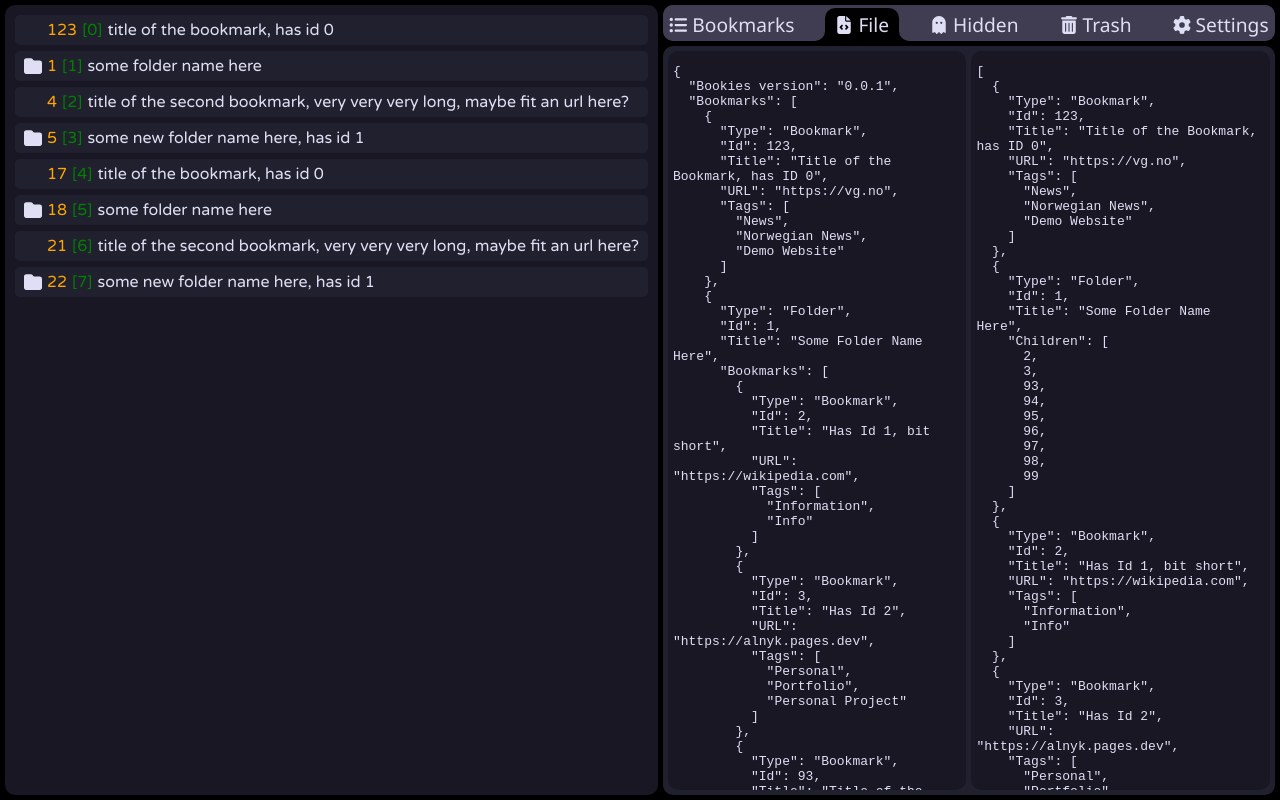
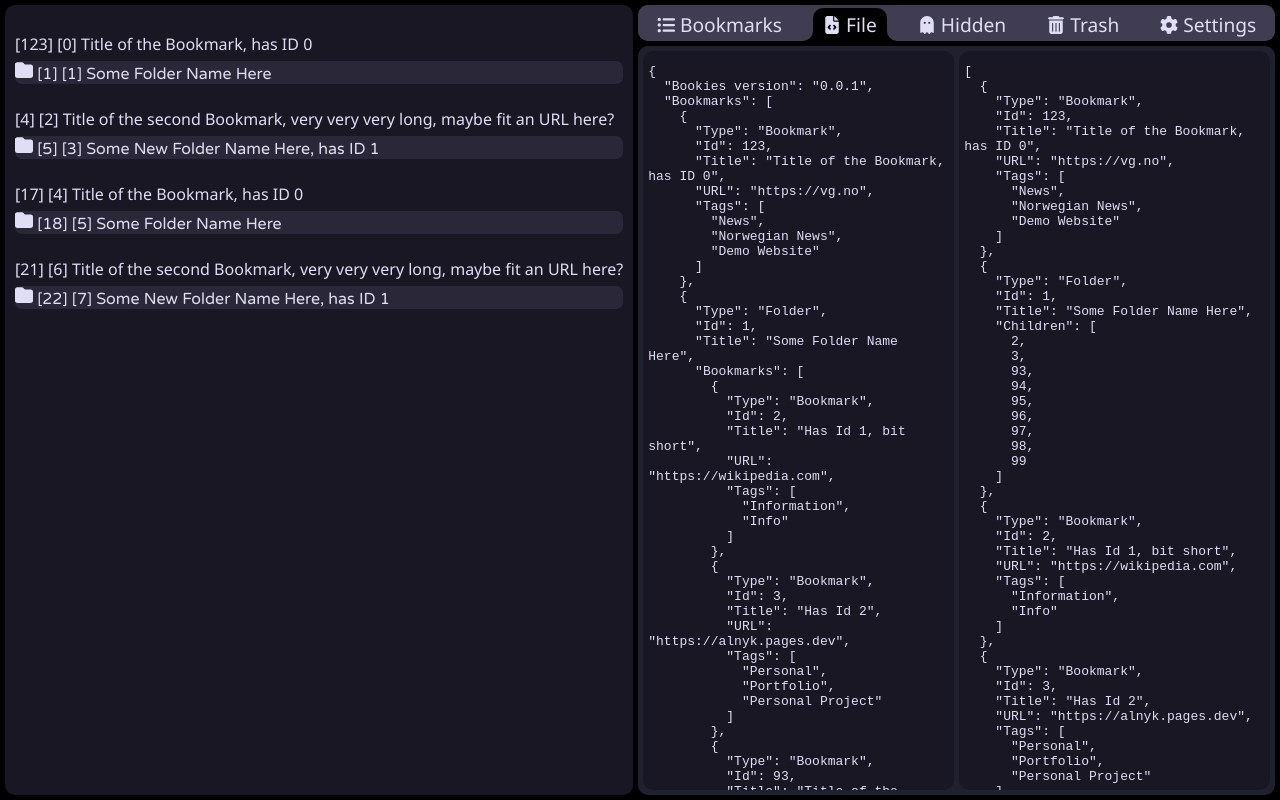
Before and after one commit to MiiNK1Y/bookies, a Vue app in the folder front-end/: page /browser/file in a window 1280 px wide. Built offline with nearby package versions, Linux system fonts and the light colour scheme.

Commit message:
checkpoint, the nodes are showing, now to sort some varibles between the components for 'correctness'

```diff
--- a/front-end/src/components/browser/BrowserTree.vue
+++ b/front-end/src/components/browser/BrowserTree.vue
@@ -1,5 +1,7 @@
 <script setup>
-import BrowserNode from './BrowserNode.vue';
+//import BrowserNode from './BrowserNode.vue';
+
+import Node from './node/Node.vue';
 import { bookiesTreeRef } from '@/stores/folderTree.js';
 import { onDrop, setBackgroundColor, rmBackgroundColor } from './BrowserMoveTreeItem.js';
 </script>
@@ -12,13 +14,13 @@ import { onDrop, setBackgroundColor, rmBackgroundColor } from './BrowserMoveTree
     @dragleave.prevent="rmBackgroundColor"
     @drop.prevent.stop="onDrop($event, 0); rmBackgroundColor($event)" >
 
-    <BrowserNode
+    <Node
       v-for="(node, index) in bookiesTreeRef.Bookmarks"
       :key="node.Id"
       :node="node"
+      :index="index"
       :parentId="0"
-      :enableChildren="true"
-      :index="index"
+      :enableTree="true"
       />
   </div>
 </template>
--- a/front-end/src/components/browser/node/Node.vue
+++ b/front-end/src/components/browser/node/Node.vue
@@ -1,7 +1,7 @@
 <!-- NOTE: Node.vue -->
 
 <script setup>
-import { ref } from 'vue';
+import { ref, computed } from 'vue';
 import NodeHead from './NodeHead.vue';
 import NodeHoverZone from './NodeHoverZone.vue';
 import { stateRefs } from '@/stores/folderTree.js';
@@ -37,7 +37,7 @@ const hoveringThis = ref(false);
 
 
 const children = ref({
-  show: false,
+  show: false, // maybe expression to add enableTree here?
   exists: computed(() => props.node.Bookmarks),
   icon: computed(() => children.value.show
     ? "/src/assets/icons/folder-open-solid.svg"
@@ -71,7 +71,7 @@ const thisNodeIsSelected = computed(() =>
     <!-- Bookmark. -->
     <NodeHead
       v-if="node.Type === 'Bookmark'"
-      :type="Bookmark" >
+      :node="node" >
 
       <template #id>{{ node.Id }}</template>
       <template #index>{{ index }}</template>
@@ -86,12 +86,19 @@ const thisNodeIsSelected = computed(() =>
       @dragleave.prevent.stop="rmBackgroundColor($event)"
       @drop.prevent.stop="onDrop($event, node.Id);
         rmBackgroundColor($event);"
-      :class=""
-      class="" >
+      :class="{ 'folder-padding': children.show }"
+      class="node folder drop-zone prevent-select" >
 
       <NodeHead
-        :type="Folder" >
+        :node="node" >
 
+        <template #icon>
+          <img
+            @click.stop="$emit('showChildren')"
+            :src="children.icon"
+            draggable="false"
+          />
+        </template>
         <template #id>{{ node.Id }}</template>
         <template #index>{{ index }}</template>
         <template #title>{{ node.Title }}</template>
@@ -107,7 +114,7 @@ const thisNodeIsSelected = computed(() =>
         :enableTree
         class="child" />
     </div>
-  </div">
+  </div>
 </template>
 
 
@@ -123,7 +130,11 @@ div.node {
   cursor: default;
 }
 
+div.folder { background-color: hsla(248deg, 13%, 36%, 0.3); }
 div.child { margin-left: 20px; }
+
+/* 'dragover' style applied from 'MoveTreeItem.js' */
+div.drop-zone.dragover { background-color: var(--rp-highlight-high); }
 
 div.inactive-hover {
   background-color: var(--ct-surface_0);
--- a/front-end/src/components/browser/node/NodeHead.vue
+++ b/front-end/src/components/browser/node/NodeHead.vue
@@ -1,7 +1,9 @@
 <!-- NOTE: NodeHead.vue -->
 
 <script setup>
+import { ref, computed } from 'vue';
 import { startDrag, onDragEnd } from '../BrowserMoveTreeItem.js';
+import { stateRefs } from '@/stores/folderTree.js';
 
 
 const props = defineProps({
@@ -9,12 +11,10 @@ const props = defineProps({
     type: Object,
     required: true
   },
-  open: {
-    type: Boolean,
-    required: true,
-    default: false
-  }
 });
+
+
+const hoveringThis = ref(false);
 
 
 function selectThisNode() {
--- a/front-end/src/components/browser/node/NodeHoverZone.vue
+++ b/front-end/src/components/browser/node/NodeHoverZone.vue
@@ -1,7 +1,7 @@
 <!-- NOTE: NodeHoverZone.vue -->
 
 <script setup>
-import { ref } from 'vue';
+import { ref, computed } from 'vue';
 import {
   dragMode,
   onDrop,
@@ -11,7 +11,7 @@ import {
 
 const props = defineProps({
   type: {
-    type: Object,
+    type: String,
     required: true
   },
   id: {
@@ -20,6 +20,10 @@ const props = defineProps({
   },
   parentId: {
     type: Number,
+    required: true
+  },
+  showChildren: {
+    type: Boolean,
     required: true
   }
 });
@@ -31,7 +35,9 @@ const emit = defineEmits(['showChildren']);
 const hovering = ref({
   top: false,
   bottom: false,
-  closedFolder: computed(() => dragMode.value && props.type === 'Folder')
+  closedFolder: computed(() =>
+    dragMode.value && props.type === 'Folder' && !props.showChildren
+  )
 })
 
 
@@ -41,7 +47,7 @@ function toggleChildrenDelay(event, nodeId) {
   if (itemId == nodeId) return;
   hoveringFolder.value = nodeId;
   timeoutId = setTimeout(() => {
-    if (hoveringFolder.value == nodeId && dragMode) {
+    if (hoveringFolder.value == nodeId && dragMode.value) {
       emit('showChildren');
     }
     hoveringFolder.value = null;
@@ -57,8 +63,10 @@ function cancelToggleChildrenDelay() {
 
 
 const topBottomMaskClass = computed(() => {
-  'bookmark-mask': props.type === 'Bookmark',
-  'folder-mask': props.type === 'Folder'
+  return {
+    'bookmark-mask': props.type === 'Bookmark',
+    'folder-mask': props.type === 'Folder'
+  }
 });
 </script>
 
```
